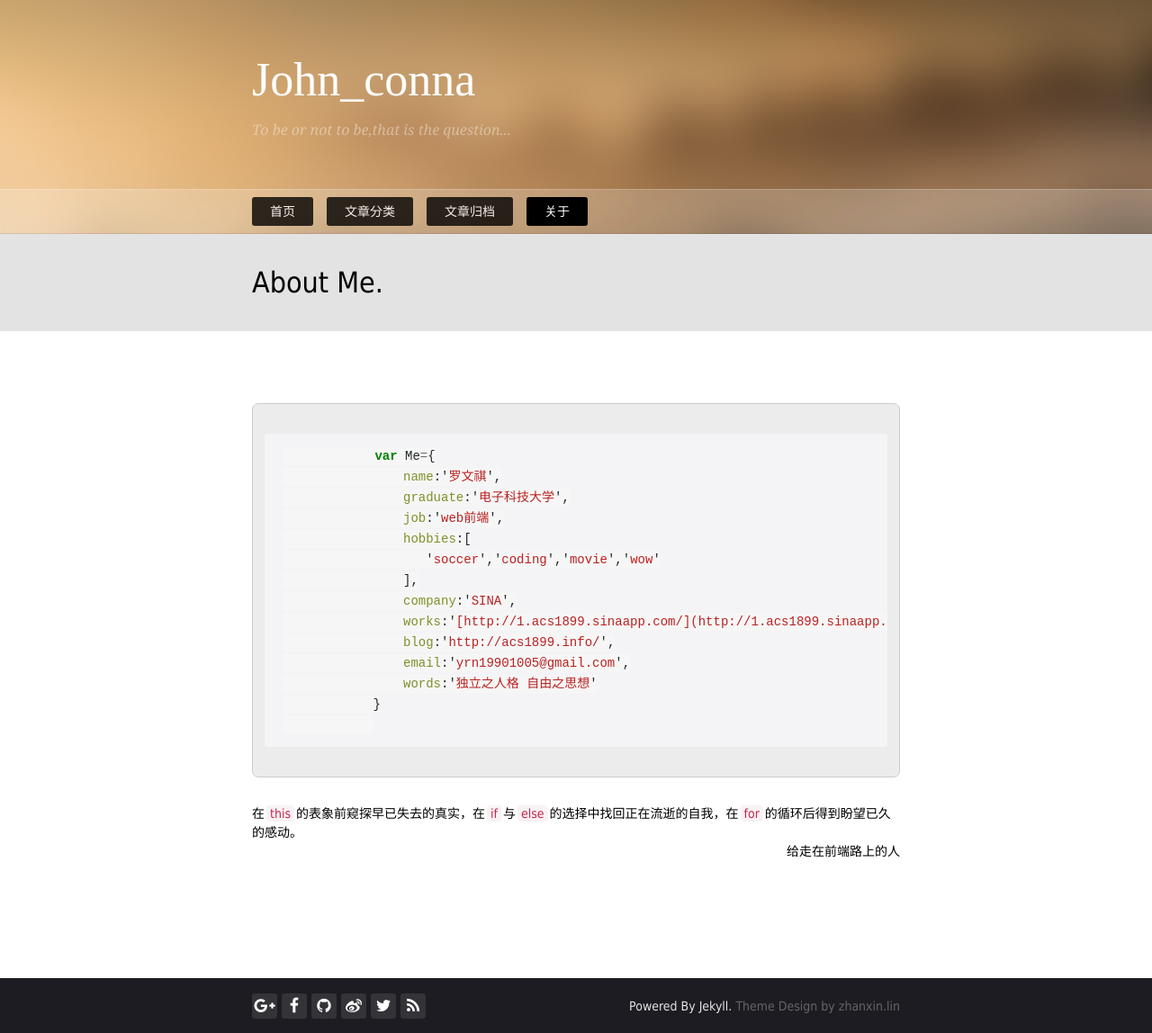
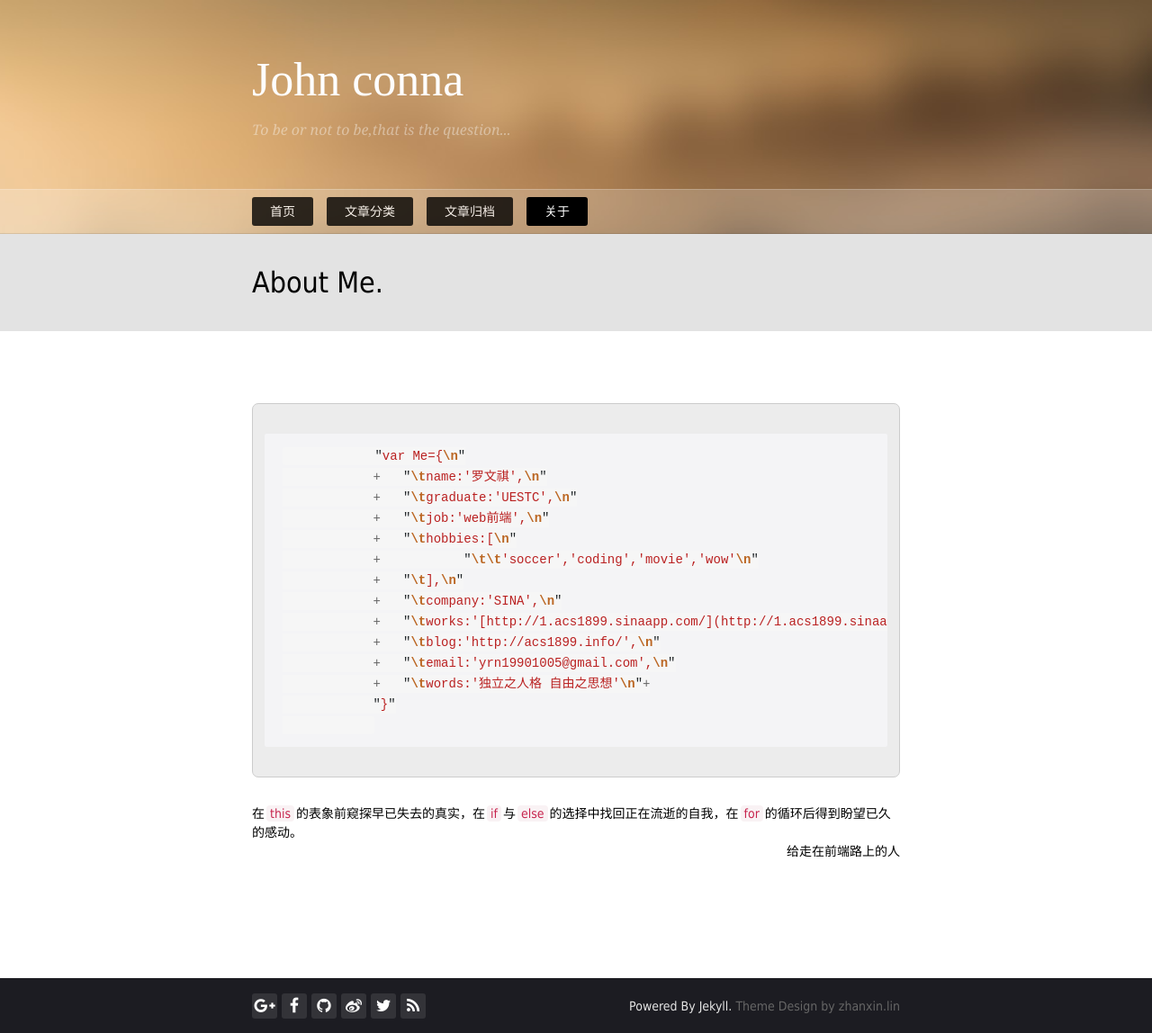
Before and after one commit to acs1899/myblog_back, a Jekyll site: the page built from contact.html, in a window 1280 px wide. Shown: the whole page at 90% size. Built offline with Jekyll 4.4.1, drawn with Linux system fonts in a browser that asks for light colours; nearby versions of some CDN libraries; some web fonts are replaced; Markdown is read by kramdown in place of the engine named in the settings; comment, search, counter and statistics services are not loaded; some of the changed lines change nothing that is shown.

Commit message:
edit contact

```diff
--- a/_config.yml
+++ b/_config.yml
@@ -6,7 +6,7 @@ paginate: 8
 safe: false
 
 #站点基础配置
-title: John_conna
+title: John conna
 subTitle: "To be or not to be,that is the question..."
 description: John,conna,John conna, acs1899, GitHub, Jekyll, Works, css, html, javascript。
 feed: /atom.xml
--- a/contact.html
+++ b/contact.html
@@ -14,19 +14,19 @@ isContact: true
     <div class="violet-post">
         <div class="main-article-contant">
             {% highlight javascript %}
-            var Me={
-                name:'罗文祺',
-                graduate:'电子科技大学',
-                job:'web前端',
-                hobbies:[
-                   'soccer','coding','movie','wow'
-                ],
-                company:'SINA',
-                works:'[http://1.acs1899.sinaapp.com/](http://1.acs1899.sinaapp.com/)',
-                blog:'http://acs1899.info/',
-                email:'yrn19901005@gmail.com',
-                words:'独立之人格 自由之思想'
-            }
+            "var Me={\n"
+            +	"\tname:'罗文祺',\n"
+            +   "\tgraduate:'UESTC',\n"
+            +	"\tjob:'web前端',\n"
+            +	"\thobbies:[\n"
+            +		"\t\t'soccer','coding','movie','wow'\n"
+            +	"\t],\n"
+            +	"\tcompany:'SINA',\n"
+            +	"\tworks:'[http://1.acs1899.sinaapp.com/](http://1.acs1899.sinaapp.com/)',\n"
+            +	"\tblog:'http://acs1899.info/',\n"
+            +	"\temail:'yrn19901005@gmail.com',\n"
+            +	"\twords:'独立之人格 自由之思想'\n"+
+            "}"
             {% endhighlight %}
         </div>
         <p>在<span class="impo">this</span>的表象前窥探早已失去的真实，在<span class="impo">if</span>与<span class="impo">else</span>的选择中找回正在流逝的自我，在<span class="impo">for</span>的循环后得到盼望已久的感动。</p>
@@ -46,3 +46,24 @@ isContact: true
     {% endif %}
 {% endif %}
 </div>
+<script type="text/javascript">
+var author = function(){
+	var M = "var Me={\n"
+            +	"\tname:'罗文祺',\n"
+            +   "\tgraduate:'UESTC',\n"
+            +	"\tjob:'web前端',\n"
+            +	"\thobbies:[\n"
+            +		"\t\t'soccer','coding','movie','wow'\n"
+            +	"\t],\n"
+            +	"\tcompany:'SINA',\n"
+            +	"\tworks:'[http://1.acs1899.sinaapp.com/](http://1.acs1899.sinaapp.com/)',\n"
+            +	"\tblog:'http://acs1899.info/',\n"
+            +	"\temail:'yrn19901005@gmail.com',\n"
+            +	"\twords:'独立之人格 自由之思想'\n"+
+            "}";
+	function _console(s,d){
+		setTimeout(function(){console.log(s)},d);
+		return function(_s,_d){_console.call(null,_s,_d+d)}
+	}
+}
+</script>
```
